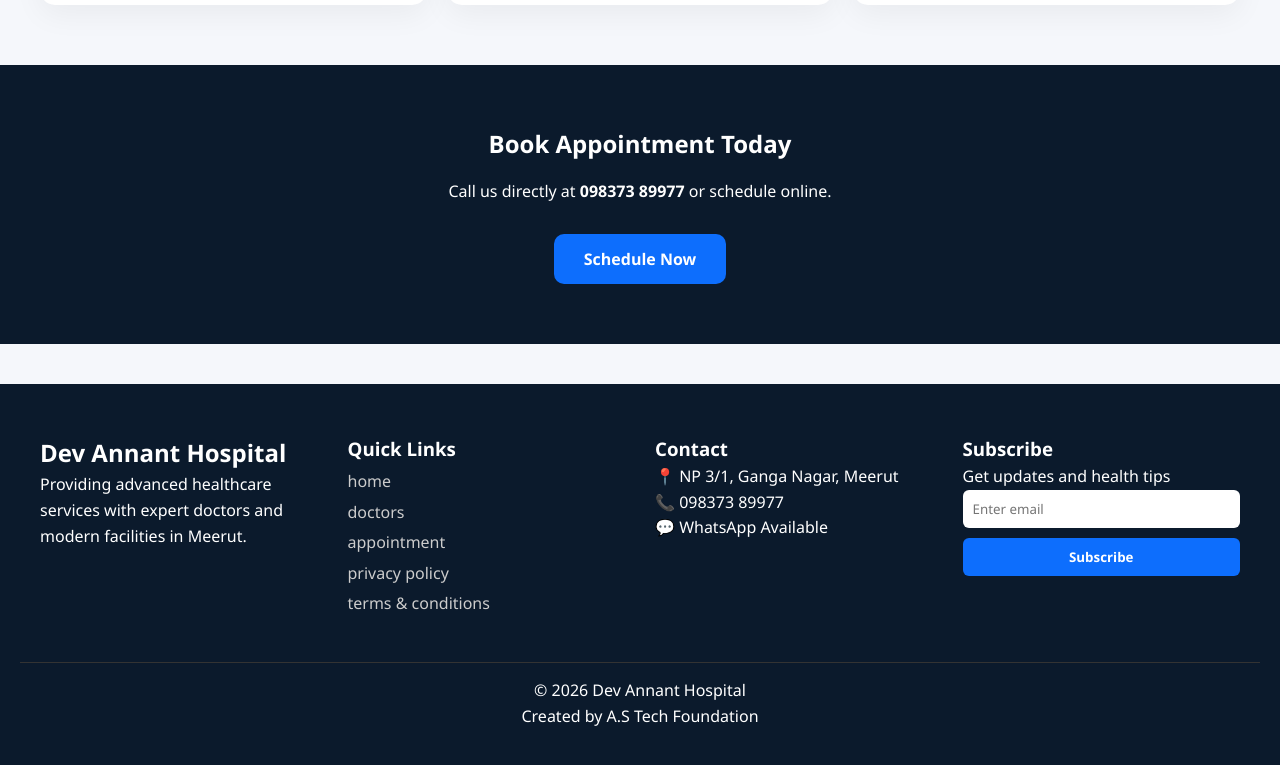
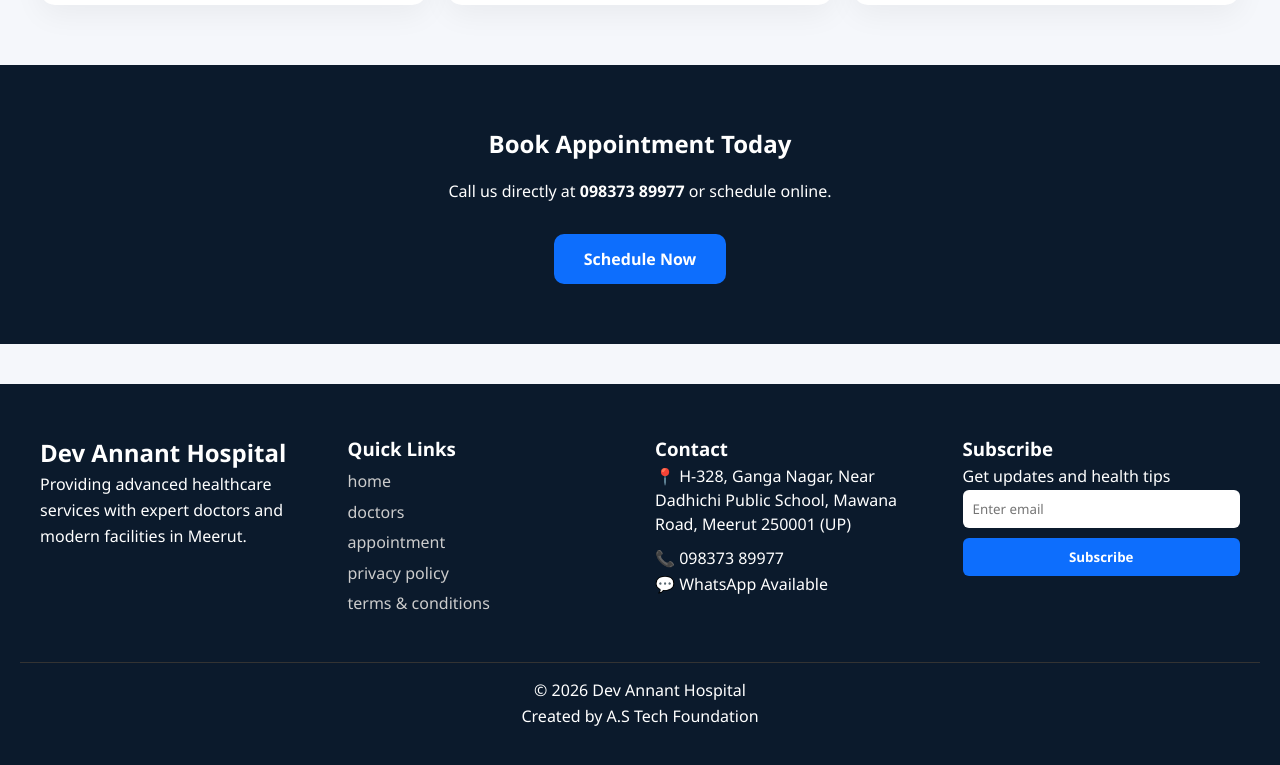
Before and after one commit to kinh17631-star/DevAnnantHospital, a Next.js app: page / in a window 1280 px wide. Shown: the part 1488-2253 px from the top of the page. Built offline with nearby package versions, Linux system fonts and the light colour scheme.

Commit message:
Update footer.js

```diff
--- a/components/footer.js
+++ b/components/footer.js
@@ -62,10 +62,12 @@
           </ul>
         </div>
 
-        {/* CONTACT */}
+        {/* CONTACT - ADDRESS UPDATED */}
         <div>
           <h3>Contact</h3>
-          <p>📍 NP 3/1, Ganga Nagar, Meerut</p>
+          <p style={{ marginBottom: "10px", lineHeight: "1.5" }}>
+            📍 H-328, Ganga Nagar, Near Dadhichi Public School, Mawana Road, Meerut 250001 (UP)
+          </p>
           <p>📞 098373 89977</p>
           <p>💬 WhatsApp Available</p>
         </div>
```
